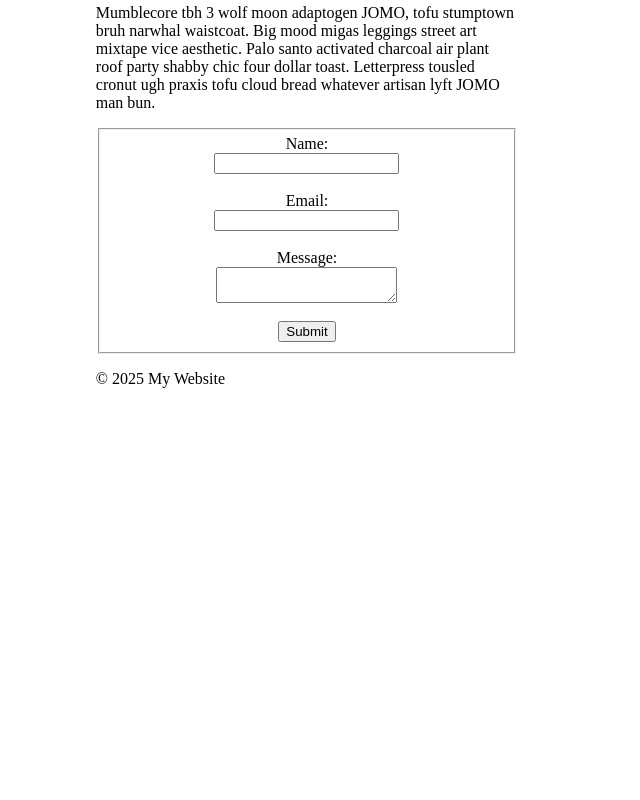
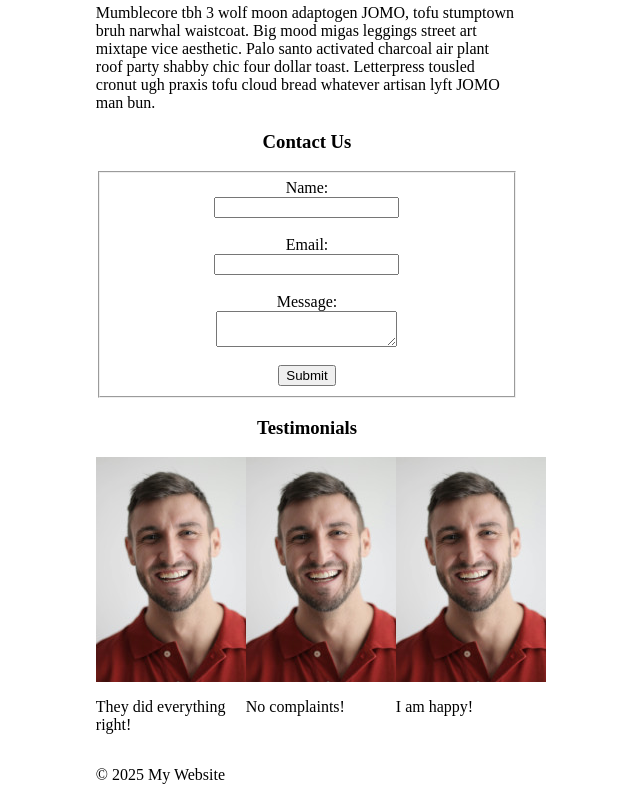
Before and after one commit to hirekarl/2025-rtt-30_lab01_kj, a plain HTML site: page index.html in a window 1280 px wide. Shown: the part 473-1273 px from the top of the page, without its empty margins (333-973 px from the left). Before the commit the page ends 877 px from the top, so only its background shows below. Drawn offline with Linux system fonts and the light colour scheme.

Commit message:
Added a testimonials section and some missing headers

```diff
--- a/index.html
+++ b/index.html
@@ -24,6 +24,7 @@
       </p>
     </section>
     <section id="contact-form">
+      <h3>Contact Us</h3>
       <form action="">
         <fieldset>
           <label for="name">Name:</label>
@@ -42,6 +43,23 @@
         </fieldset>
       </form>
     </section>
+    <section id="testimonials">
+      <h3>Testimonials</h3>
+      <div id="testimonials-flexbox">
+        <div>
+          <img src="img/customer.jpg" /><br />
+          <p>They did everything right!</p>
+        </div>
+        <div>
+          <img src="img/customer.jpg" /><br />
+          <p>No complaints!</p>
+        </div>
+        <div>
+          <img src="img/customer.jpg" /><br />
+          <p>I am happy!</p>
+        </div>
+      </div>
+    </section>
     <footer>
       <p>&copy; 2025 My Website</p>
     </footer>
@@ -52,4 +70,5 @@
   Attributions
   - Photo by Tranmautritam: https://www.pexels.com/photo/cute-tabby-kitten-on-a-sofa-2194261/
   - Photo by Photo By: Kaboompics.com: https://www.pexels.com/photo/blackboard-with-handwritten-calculations-6256066/
+  - Photo by Andrea Piacquadio: https://www.pexels.com/photo/man-in-red-button-up-shirt-smiling-3777946/
 -->
--- a/static/css/main.css
+++ b/static/css/main.css
@@ -16,3 +16,8 @@ h1, h2, h3, h4, h5, h6 {
 fieldset {
     text-align: center;
 }
+
+#testimonials-flexbox {
+    display: flex;
+    justify-content: space-evenly;
+}
```
Also changed, not shown: img/customer.jpg (added).
